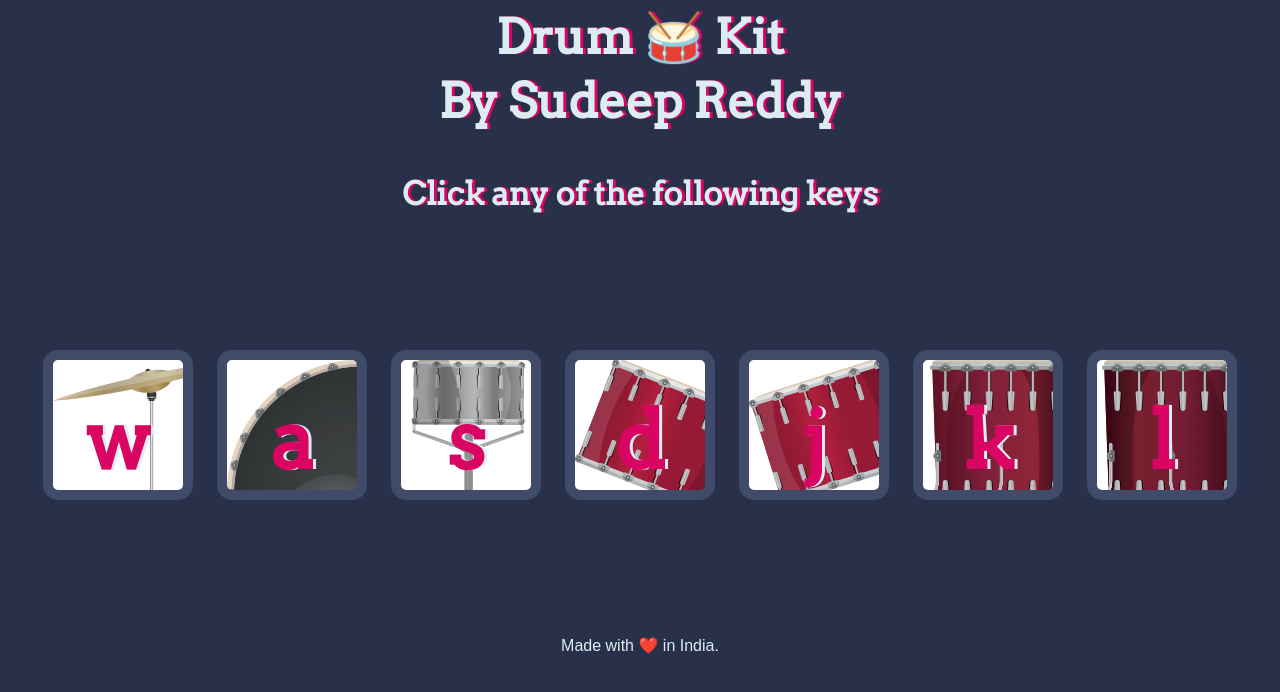
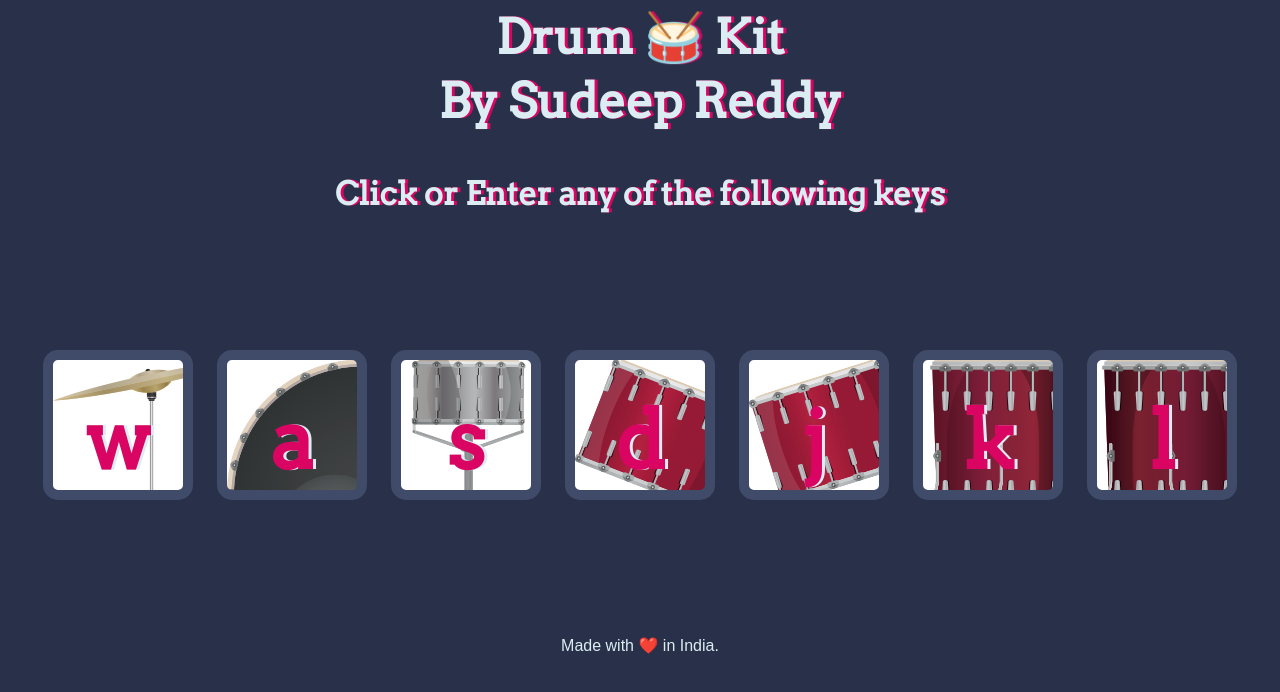
Before and after one commit to vsudeepreddy33/Drums, a plain HTML site: page index.html in a window 1280 px wide. Drawn offline with Linux system fonts and the light colour scheme.

Commit message:
Update index.html

```diff
--- a/index.html
+++ b/index.html
@@ -12,7 +12,7 @@
 
   <h1 id="title">Drum 🥁 Kit</h1>
   <h1>By Sudeep Reddy</h1>
-  <h4>Click any of the following keys </h4>
+  <h4>Click or Enter any of the following keys </h4>
   <div class="set">
     <button class="w drum">w</button>
     <button class="a drum">a</button>
```
